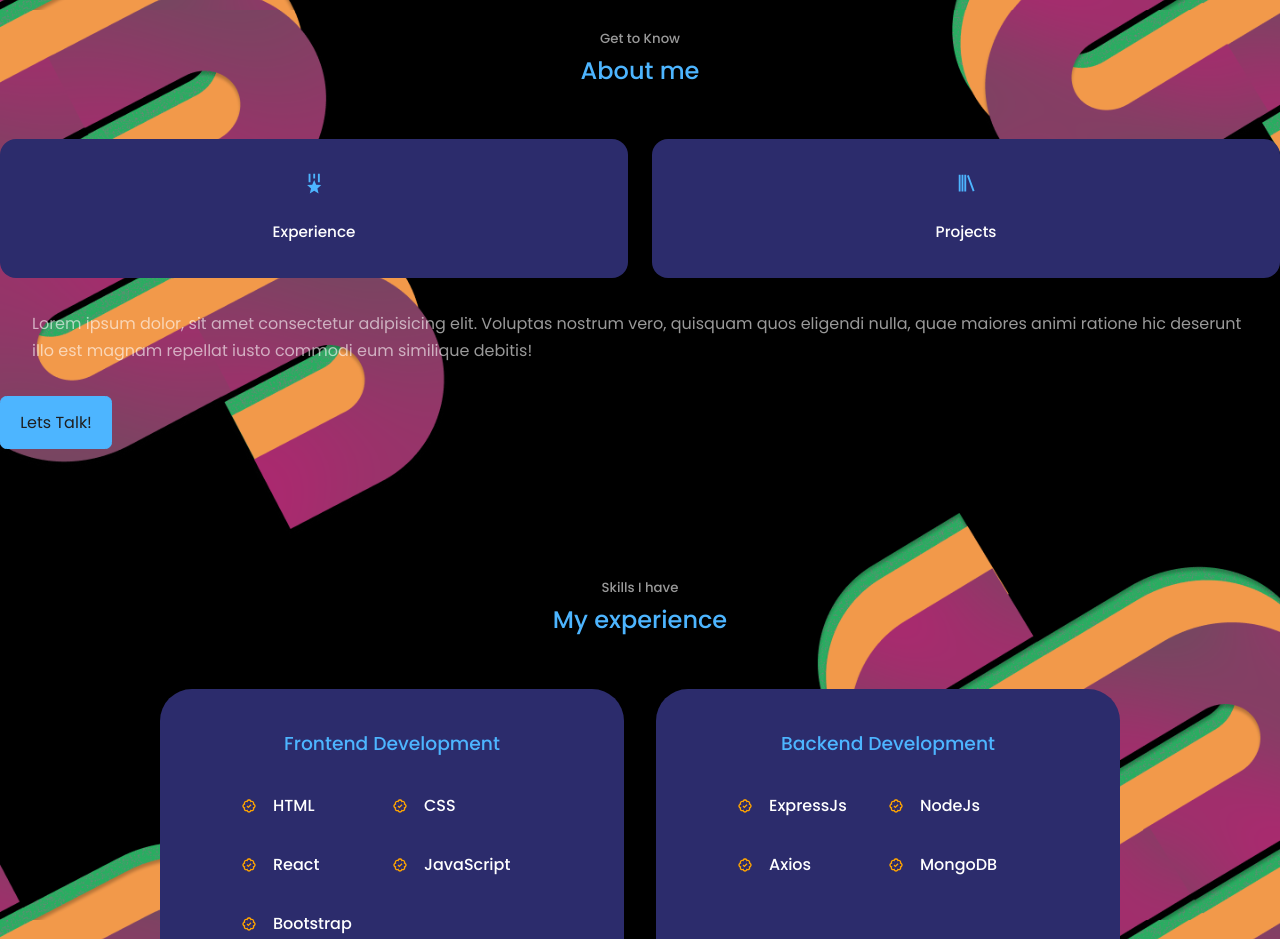
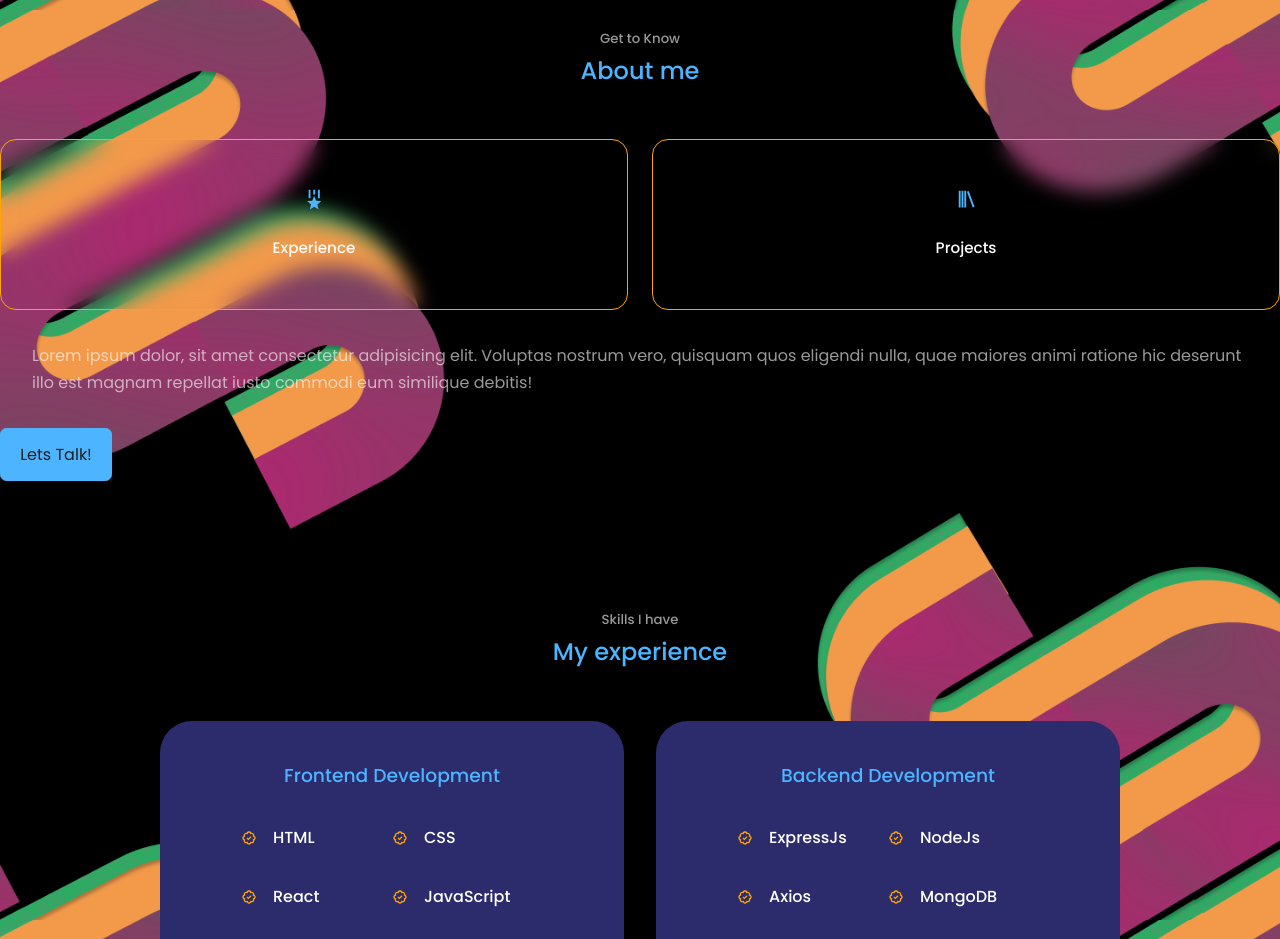
Before and after one commit to erikasoaress/portfolio, a React (Create React App) app in the folder my-portfolio/: page / in a window 1280 px wide. Shown: the part 900-1839 px from the top of the page. Built offline with nearby package versions, Linux system fonts and the light colour scheme; the HTML template or start-up script is replaced by a standard one.

Commit message:
button about changes

```diff
--- a/my-portfolio/src/components/about/about.css
+++ b/my-portfolio/src/components/about/about.css
@@ -2,9 +2,10 @@
     display: grid;
     grid-template-columns: 35% 50%;
     gap: 15%;
+
 }
 
-.about__me {
+/* .about__me {
     width: 100%;
     aspect-ratio: 1/1;
     border-radius: 2rem;
@@ -25,7 +26,7 @@
 
 .about__me-image:hover {
     transform: rotate(0);
-}
+} */
 
 .about__cards {
     display: grid;
@@ -34,17 +35,18 @@
 }
 
 .about__card {
-    background: var(--color-bg-variant);
-    border:1px solid transparent;
+
+    backdrop-filter: blur(10px);
+    border:1px solid orange;
     border-radius: 1rem;
-    padding:2rem;
+    padding:3rem;
     text-align: center;
     transition:var(--transition)
 }
 
 .about__card:hover {
     background: transparent;
-    border-color: var(--color-primary-variant);
+    border-color: green;
     cursor: pointer;
 }
 
```
